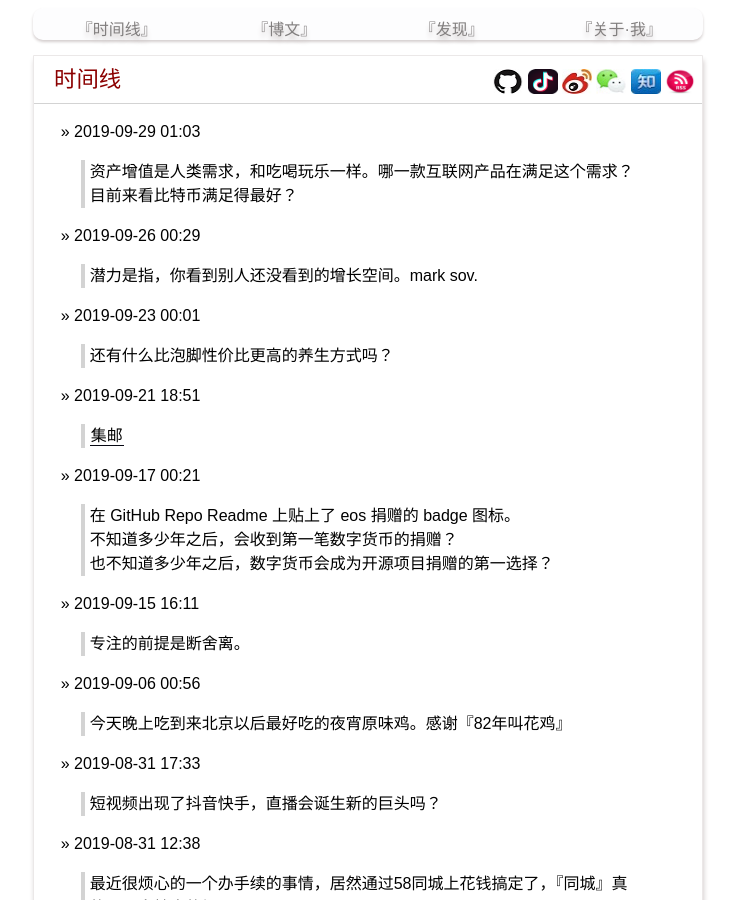
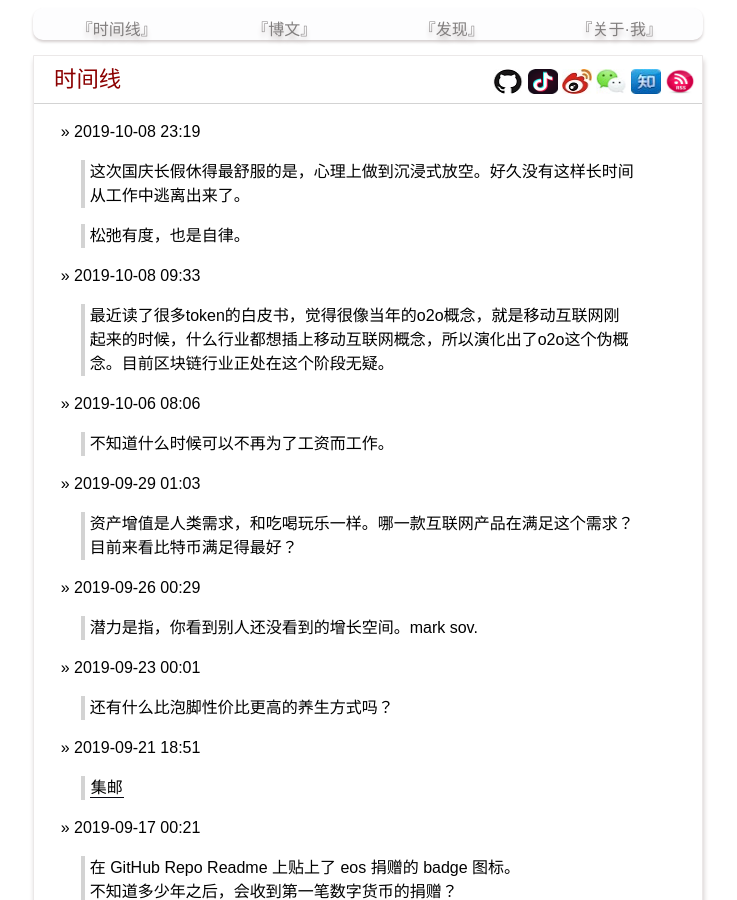
Before and after one commit to yanyiwu/blog, a Jekyll site: the page built from index.md, in a window 1280 px wide and 900 px high. Shown: the whole window, without its empty margins (272-1009 px from the left). Built offline with Jekyll 4.4.1, drawn with Linux system fonts in a browser that asks for light colours; Markdown is read by kramdown in place of the engine named in the settings; comment, search, counter and statistics services are not loaded.

Commit message:
[moment] 1008

```diff
--- a/index.md
+++ b/index.md
@@ -2,6 +2,20 @@
 layout: posting
 title: 时间线
 ---
+
+&raquo; 2019-10-08 23:19
+
+> 这次国庆长假休得最舒服的是，心理上做到沉浸式放空。好久没有这样长时间从工作中逃离出来了。
+
+> 松弛有度，也是自律。
+
+&raquo; 2019-10-08 09:33
+
+> 最近读了很多token的白皮书，觉得很像当年的o2o概念，就是移动互联网刚起来的时候，什么行业都想插上移动互联网概念，所以演化出了o2o这个伪概念。目前区块链行业正处在这个阶段无疑。
+
+&raquo; 2019-10-06 08:06
+
+> 不知道什么时候可以不再为了工资而工作。
 
 &raquo; 2019-09-29 01:03
 
```
